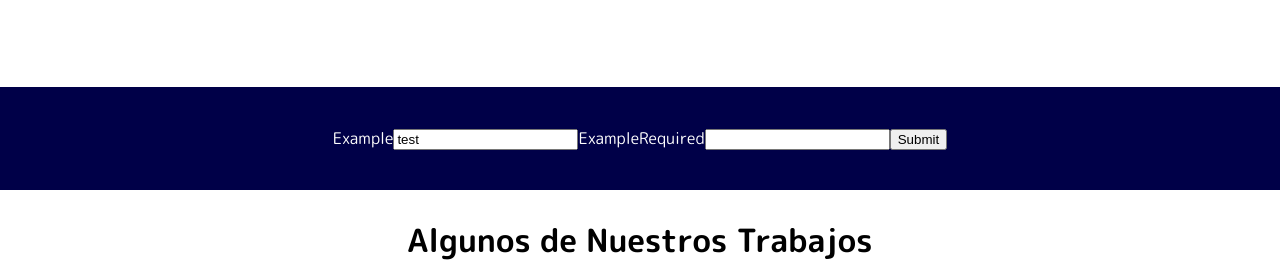
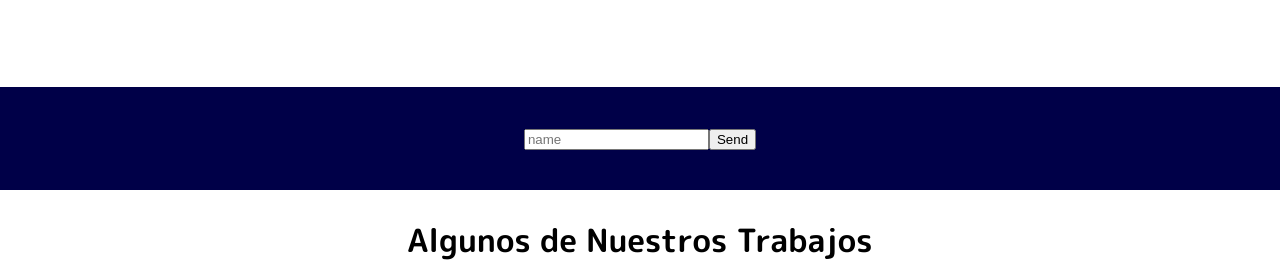
Before and after one commit to lerak/nextdigital, a Gatsby site: page / in a window 1280 px wide. Shown: the part 2960-3228 px from the top of the page. Built offline with nearby package versions, Linux system fonts and the light colour scheme; Gatsby itself is replaced by a stand-in of ours.

Commit message:
netlify form

```diff
--- a/src/components/Contact.js
+++ b/src/components/Contact.js
@@ -10,16 +10,14 @@ function Contact() {
 
     return (
         <div className="form-wrapper" id="form">
-        <form onSubmit={handleSubmit(onSubmit)}>
-          <label>Example</label>
-          <input name="example" defaultValue="test" ref={register} />
-          <label>ExampleRequired</label>
-          <input
-            name="exampleRequired"
-            ref={register({ required: true, maxLength: 10 })}
-          />
-          {errors.exampleRequired && <p>This field is required</p>}
-          <input type="submit" />
+        <form
+          name="contact"
+          type="post"
+          data-netlify="true"
+          data-netlify-honeypot="bot-field"
+        >
+          <input type="text" name="name" placeholder="name"/>
+          <button>Send</button>
         </form>
         </div>
     )
```
